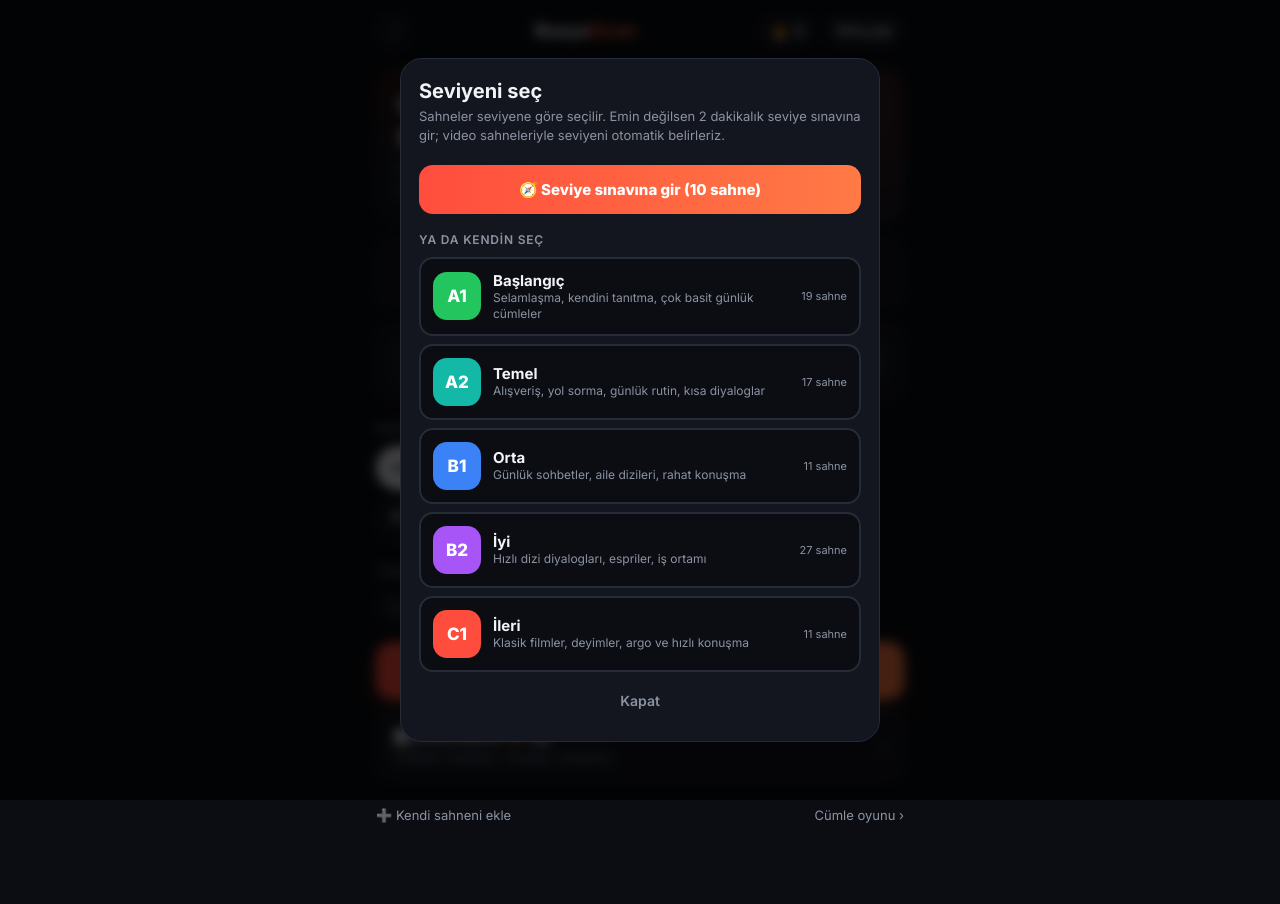
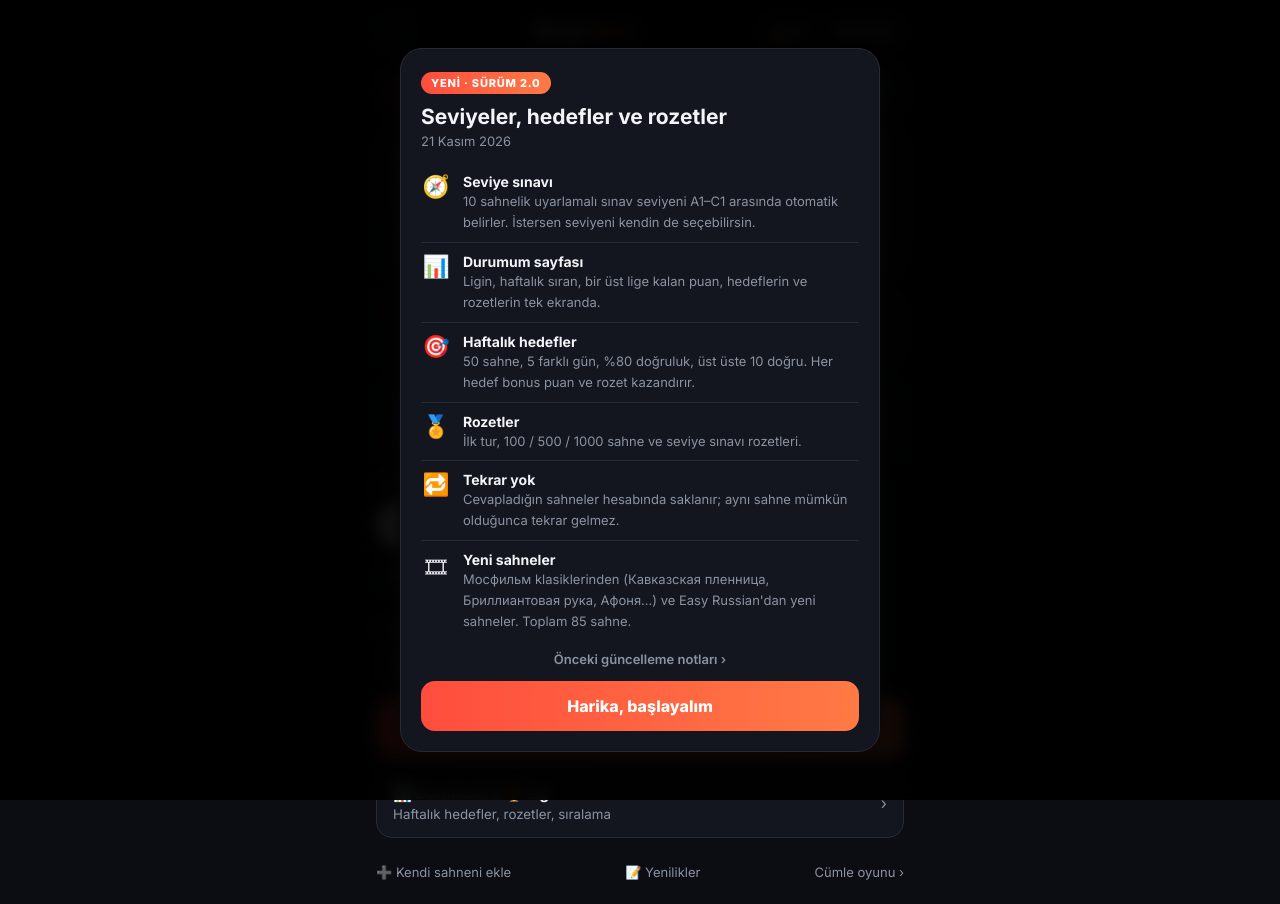
Before and after one commit to Cway98/rusca-ekran, a plain HTML site: page youtube.html in a window 1280 px wide. Before the commit the page ends 847 px from the top, so only its background shows below. Drawn offline with Linux system fonts and the light colour scheme.

Commit message:
Güncelleme notları ve 3 günlük uygulama içi duyuru (sürüm 2.0)
Co-Authored-By: Claude Opus 5.5 <noreply@anthropic.com>
Claude-Session: https://claude.ai/code/session_0149F6qWNs77XJKzcvKzoCh4

```diff
--- /dev/null
+++ b/notes.js
@@ -0,0 +1,91 @@
+// Rusça Ekran – güncelleme notları ve uygulama içi duyuru.
+// Yeni sürüm çıkınca en üste bir kayıt ekle; duyuru o tarihten itibaren 3 gün gösterilir.
+window.RE_RELEASES = [
+  {
+    v: "2.0", date: "2026-11-21", title: "Seviyeler, hedefler ve rozetler",
+    items: [
+      ["🧭", "Seviye sınavı", "10 sahnelik uyarlamalı sınav seviyeni A1–C1 arasında otomatik belirler. İstersen seviyeni kendin de seçebilirsin."],
+      ["📊", "Durumum sayfası", "Ligin, haftalık sıran, bir üst lige kalan puan, hedeflerin ve rozetlerin tek ekranda."],
+      ["🎯", "Haftalık hedefler", "50 sahne, 5 farklı gün, %80 doğruluk, üst üste 10 doğru. Her hedef bonus puan ve rozet kazandırır."],
+      ["🏅", "Rozetler", "İlk tur, 100 / 500 / 1000 sahne ve seviye sınavı rozetleri."],
+      ["🔁", "Tekrar yok", "Cevapladığın sahneler hesabında saklanır; aynı sahne mümkün olduğunca tekrar gelmez."],
+      ["🎞", "Yeni sahneler", "Мосфильм klasiklerinden (Кавказская пленница, Бриллиантовая рука, Афоня…) ve Easy Russian'dan yeni sahneler. Toplam 85 sahne."],
+    ],
+  },
+  {
+    v: "1.3", date: "2026-11-21", title: "Üyelik ve lig",
+    items: [
+      ["👤", "Üyelik", "E-posta olmadan, kullanıcı adı ve şifreyle üye ol; puanların hesabına kaydedilir."],
+      ["🏆", "Haftalık lig", "Bronz, Gümüş, Altın ve Elmas ligleri; her pazartesi sıfırlanan sıralama."],
+    ],
+  },
+  {
+    v: "1.2", date: "2026-11-21", title: "Video modu",
+    items: [
+      ["🎬", "Voscreen tarzı video modu", "Gerçek dizi sahneleri otomatik başlar, cümle bitince durur, iki şıktan doğru çeviriyi seçersin."],
+      ["⚡", "Hız puanı ve seri", "Hızlı cevap ve art arda doğrular ekstra puan getirir."],
+      ["🙈", "Altyazı perdesi", "Videoya gömülü altyazılar cevap verene kadar kapalı kalır."],
+    ],
+  },
+  {
+    v: "1.0", date: "2026-11-20", title: "İlk sürüm",
+    items: [
+      ["🗣", "Cümle oyunu", "Animasyonlu sahneler ve seslendirmeyle günlük hayat, iş, komedi ve sohbet cümleleri."],
+    ],
+  },
+];
+
+(function () {
+  const R = window.RE_RELEASES, cur = R[0];
+  const DAYS = 3, KEY = "ruscaEkranNotes_v1";
+  const esc = (t) => String(t ?? "").replace(/[&<>"]/g, (c) => ({ "&": "&amp;", "<": "&lt;", ">": "&gt;", '"': "&quot;" }[c]));
+  // sürüm tarihi Moskova gece yarısı kabul edilir
+  const start = new Date(cur.date + "T00:00:00+03:00").getTime();
+  const active = Date.now() >= start && Date.now() < start + DAYS * 86400000;
+  let st = {}; try { st = JSON.parse(localStorage.getItem(KEY) || "{}"); } catch (e) {}
+  const save = () => { try { localStorage.setItem(KEY, JSON.stringify(st)); } catch (e) {} };
+
+  const css = `
+  .rn-ov{position:fixed;inset:0;background:#000b;backdrop-filter:blur(6px);z-index:1100;display:flex;align-items:flex-end;justify-content:center}
+  @media(min-width:600px){.rn-ov{align-items:center}}
+  .rn-box{width:100%;max-width:480px;max-height:90vh;overflow:auto;background:#13161e;border:1px solid #262b38;border-radius:22px 22px 0 0;padding:22px 20px calc(20px + env(safe-area-inset-bottom));color:#f2f4f8;font-family:Inter,system-ui,sans-serif;animation:rnUp .25s ease-out}
+  @media(min-width:600px){.rn-box{border-radius:22px}}
+  @keyframes rnUp{from{transform:translateY(30px);opacity:0}to{transform:none;opacity:1}}
+  .rn-tag{display:inline-block;font:800 11px Inter,system-ui;letter-spacing:.8px;color:#fff;background:linear-gradient(90deg,#ff4d3d,#ff7a45);border-radius:999px;padding:4px 10px}
+  .rn-box h3{font-size:21px;margin:10px 0 4px}.rn-box .d{color:#8b93a3;font-size:13px;margin-bottom:14px}
+  .rn-it{display:flex;gap:12px;padding:10px 0;border-bottom:1px solid #262b38}.rn-it:last-of-type{border-bottom:0}
+  .rn-it .e{font-size:22px;width:30px;text-align:center;flex:none}.rn-it b{display:block;font-size:14px}.rn-it span{color:#8b93a3;font-size:13px;line-height:1.45}
+  .rn-go{width:100%;margin-top:14px;padding:15px;border:0;border-radius:14px;background:linear-gradient(90deg,#ff4d3d,#ff7a45);color:#fff;font:800 16px Inter,system-ui;cursor:pointer}
+  .rn-all{display:block;text-align:center;margin-top:10px;color:#8b93a3;font:600 13px Inter,system-ui;text-decoration:none}
+  .rn-old{margin-top:16px;border-top:1px solid #262b38;padding-top:12px}.rn-old h4{font-size:14px;margin:12px 0 4px}
+  .rn-bar{display:flex;align-items:center;gap:10px;background:linear-gradient(90deg,#2a1210,#1a1e28);border:1px solid #5c2a22;border-radius:14px;padding:11px 12px;margin:0 0 12px;font:600 13px Inter,system-ui;color:#f2f4f8;cursor:pointer}
+  .rn-bar .x{margin-left:auto;background:none;border:0;color:#8b93a3;font-size:18px;cursor:pointer;padding:0 4px}`;
+  const s = document.createElement("style"); s.textContent = css; document.head.appendChild(s);
+
+  function list(rel) { return rel.items.map(([e, t, d]) => `<div class="rn-it"><div class="e">${e}</div><div><b>${esc(t)}</b><span>${esc(d)}</span></div></div>`).join(""); }
+  function fmt(d) { const [y, m, g] = d.split("-"); return `${+g} ${["Ocak","Şubat","Mart","Nisan","Mayıs","Haziran","Temmuz","Ağustos","Eylül","Ekim","Kasım","Aralık"][+m - 1]} ${y}`; }
+  function open(all) {
+    const ov = document.createElement("div"); ov.className = "rn-ov";
+    ov.innerHTML = `<div class="rn-box"><span class="rn-tag">YENİ · SÜRÜM ${esc(cur.v)}</span><h3>${esc(cur.title)}</h3><div class="d">${fmt(cur.date)}</div>${list(cur)}
+      ${all ? `<div class="rn-old">${R.slice(1).map((r) => `<h4>Sürüm ${esc(r.v)} · ${esc(r.title)} <span style="color:#8b93a3;font-weight:500">· ${fmt(r.date)}</span></h4>${list(r)}`).join("")}</div>` : `<a class="rn-all" href="#">Önceki güncelleme notları ›</a>`}
+      <button class="rn-go">Harika, başlayalım</button></div>`;
+    document.body.appendChild(ov);
+    const close = () => { ov.remove(); st.seen = cur.v; save(); };
+    ov.querySelector(".rn-go").onclick = close;
+    ov.onclick = (e) => { if (e.target === ov) close(); };
+    const a = ov.querySelector(".rn-all"); if (a) a.onclick = (e) => { e.preventDefault(); ov.remove(); open(true); };
+  }
+  function banner() {
+    const host = document.querySelector("[data-release-banner]");
+    if (!host || st.hidden === cur.v) return;
+    host.innerHTML = `<div class="rn-bar"><span>🎉</span><span>Sürüm ${esc(cur.v)}: ${esc(cur.title)} · <u>Neler yeni?</u></span><button class="x" aria-label="Gizle">×</button></div>`;
+    host.querySelector(".rn-bar").onclick = (e) => { if (e.target.classList.contains("x")) { st.hidden = cur.v; save(); host.innerHTML = ""; return; } open(false); };
+  }
+  function init() {
+    if (!active) return;
+    banner();
+    if (st.seen !== cur.v) setTimeout(() => open(false), 700);
+  }
+  if (document.readyState === "loading") document.addEventListener("DOMContentLoaded", init); else init();
+  window.ReleaseNotes = { open: () => open(true), current: cur };
+})();
--- a/youtube.html
+++ b/youtube.html
@@ -144,6 +144,7 @@ button{font-family:inherit;cursor:pointer;border:0;color:inherit;background:none
 
   <!-- ===== BAŞLANGIÇ ===== -->
   <section class="home" id="home">
+    <div data-release-banner></div>
     <div class="hero"><div class="glow"></div>
       <h2>Gerçek Rusça,<br>gerçek sahneler.</h2>
       <p>Sahne oynar, durur. Ne dendiğini anla, doğru çeviriyi seç. Ne kadar hızlı, o kadar çok puan.</p>
@@ -162,7 +163,7 @@ button{font-family:inherit;cursor:pointer;border:0;color:inherit;background:none
     <div style="flex:1"></div>
     <button class="cta" id="start" style="margin-top:0;margin-bottom:12px">▶ Başla</button>
     <a href="durum.html" id="leagueCard" style="display:flex;align-items:center;justify-content:space-between;text-decoration:none;color:var(--txt);background:var(--panel);border:1px solid var(--line);border-radius:16px;padding:14px 16px;margin-bottom:12px"><span><b style="font-size:15px">📊 Durumum & 🏆 Lig</b><br><small style="color:var(--mut)" id="leagueTxt">Haftalık hedefler, rozetler, sıralama</small></span><span style="color:var(--mut)">›</span></a>
-    <div class="sub-links"><a href="add.html">➕ Kendi sahneni ekle</a><a href="./">Cümle oyunu ›</a></div>
+    <div class="sub-links"><a href="add.html">➕ Kendi sahneni ekle</a><a href="#" onclick="ReleaseNotes.open();return false">📝 Yenilikler</a><a href="./">Cümle oyunu ›</a></div>
   </section>
 
   <!-- ===== OYUN ===== -->
@@ -214,6 +215,7 @@ button{font-family:inherit;cursor:pointer;border:0;color:inherit;background:none
 <script src="config.js?v=8"></script>
 <script src="auth.js?v=8"></script>
 <script src="clips.js?v=8"></script>
+<script src="notes.js?v=8"></script>
 <script>
 const $=id=>document.getElementById(id);
 const esc=t=>String(t??"").replace(/[&<>"]/g,c=>({"&":"&amp;","<":"&lt;",">":"&gt;",'"':"&quot;"}[c]));
```
Also changed, not shown: durum.html (+2 -0 lines), index.html (+2 -0 lines), lig.html (+2 -0 lines), 1 other file.
